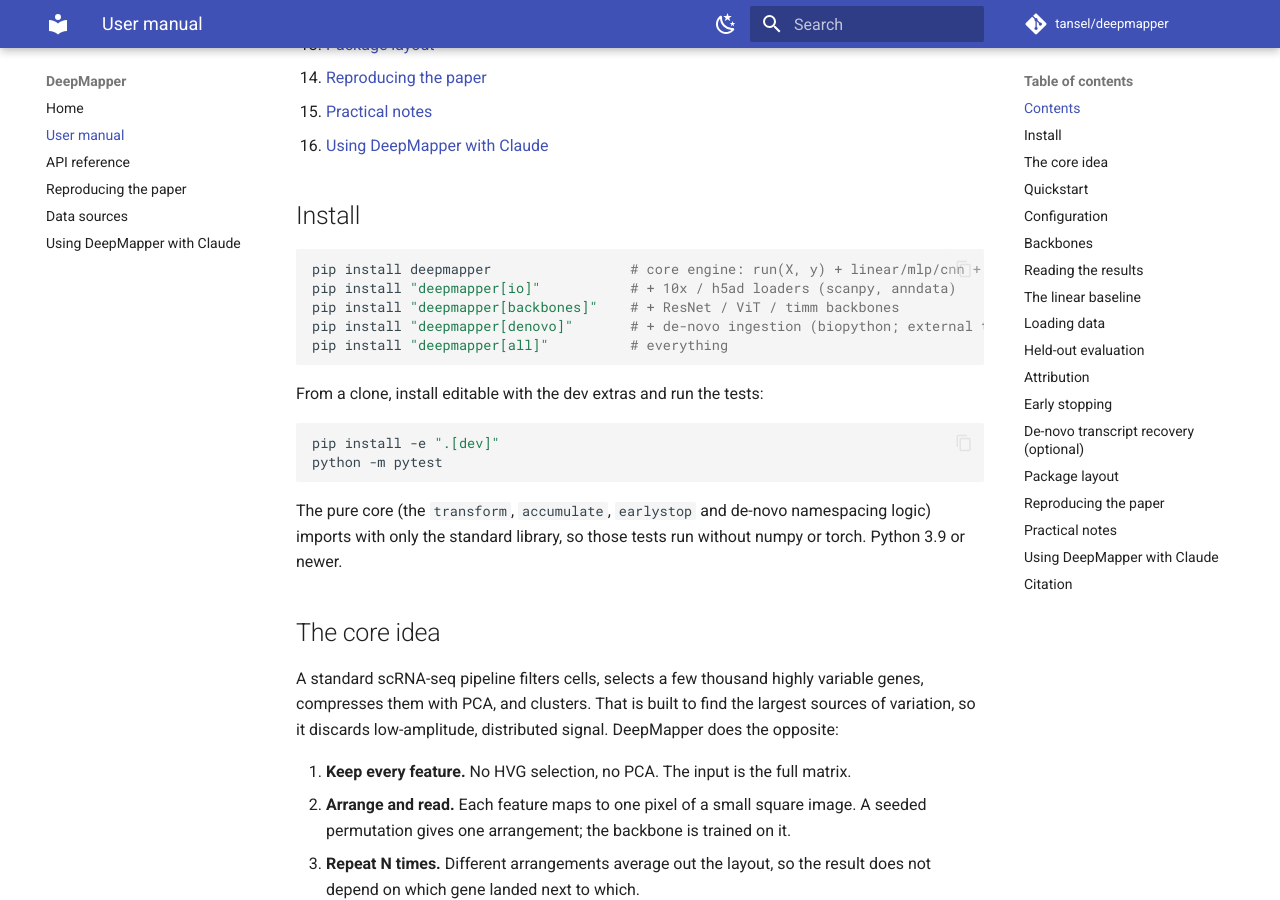
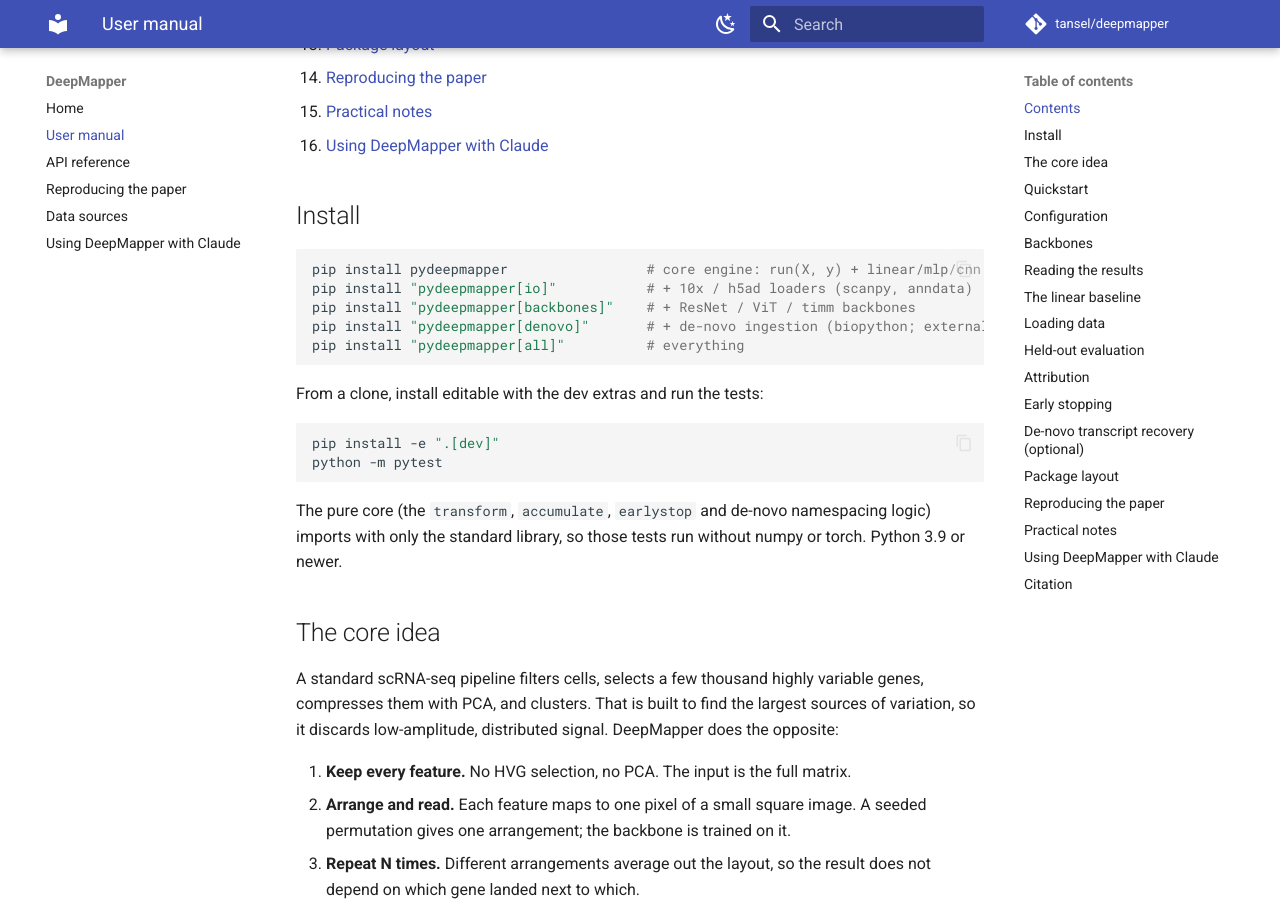
Before and after one commit to tansel/deepmapper, an MkDocs documentation site: the page built from docs/USER_MANUAL.md, in a window 1280 px wide and 900 px high, scrolled down 837 px. Built offline with MkDocs 1.6.1 and Material for MkDocs 9.7.7, drawn with Linux system fonts in a browser that asks for light colours; comment, search, counter and statistics services are not loaded.

Commit message:
pyproject: PyPI distribution name -> pydeepmapper
The name 'deepmapper' is blocked on PyPI as too similar to the existing
'deep_mapper'. Use 'pydeepmapper', which also matches the import name. The repo,
project title, and import package are unchanged.

Co-Authored-By: Claude Opus 4.8 <noreply@anthropic.com>

````diff
--- a/docs/USER_MANUAL.md
+++ b/docs/USER_MANUAL.md
@@ -32,11 +32,11 @@ evaluation, attribution, and how to reproduce the paper.
 ## Install
 
 ```bash
-pip install deepmapper                 # core engine: run(X, y) + linear/mlp/cnn + attribution
-pip install "deepmapper[io]"           # + 10x / h5ad loaders (scanpy, anndata)
-pip install "deepmapper[backbones]"    # + ResNet / ViT / timm backbones
-pip install "deepmapper[denovo]"       # + de-novo ingestion (biopython; external tools below)
-pip install "deepmapper[all]"          # everything
+pip install pydeepmapper                 # core engine: run(X, y) + linear/mlp/cnn + attribution
+pip install "pydeepmapper[io]"           # + 10x / h5ad loaders (scanpy, anndata)
+pip install "pydeepmapper[backbones]"    # + ResNet / ViT / timm backbones
+pip install "pydeepmapper[denovo]"       # + de-novo ingestion (biopython; external tools below)
+pip install "pydeepmapper[all]"          # everything
 ```
 
 From a clone, install editable with the dev extras and run the tests:
--- a/pyproject.toml
+++ b/pyproject.toml
@@ -3,7 +3,7 @@ requires = ["setuptools>=64", "wheel"]
 build-backend = "setuptools.build_meta"
 
 [project]
-name = "deepmapper"
+name = "pydeepmapper"
 version = "1.0.0"
 description = "No-filtering, attribute-back analysis of high-dimensional omics: keep every feature, read it with a configurable backbone over multiple arrangements, and attribute the result to named features ('gene chords')."
 readme = "README.md"
````
Also changed, not shown: .claude/skills/deepmapper/SKILL.md (+1 -1 lines), README.md (+5 -5 lines), docs/index.md (+2 -2 lines).
